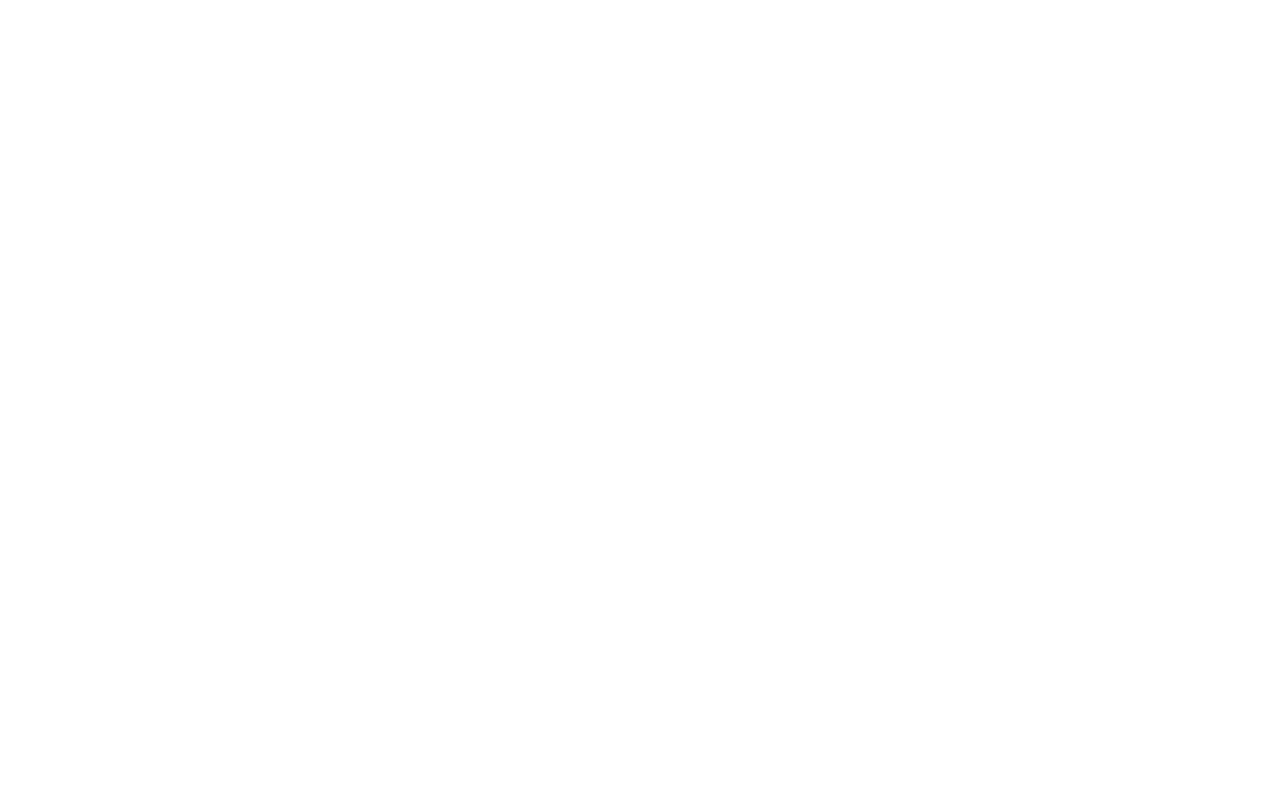
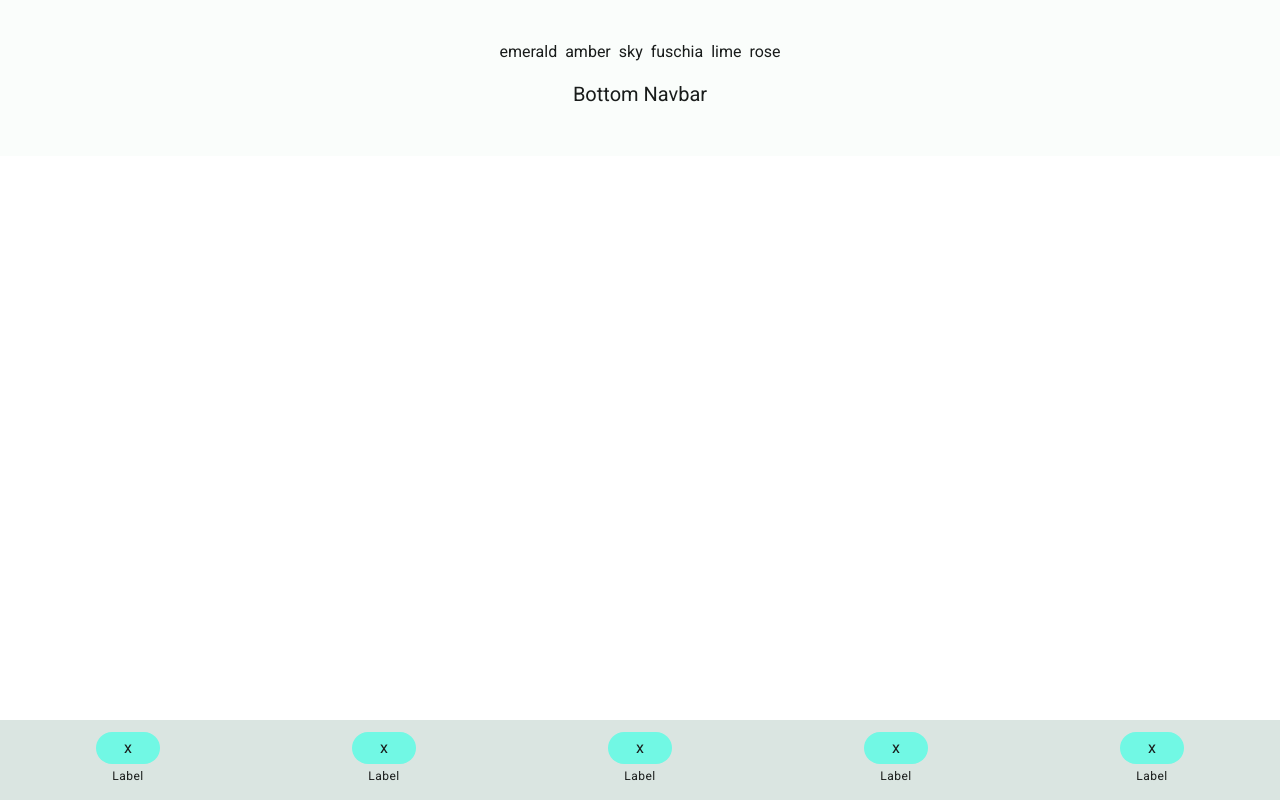
Before and after one commit to ndsanja/pijar-nuxt-md, a Nuxt app: page /md/bottom-navbar in a window 1280 px wide. Before the commit this address had no page. Built offline with nearby package versions, Linux system fonts and the light colour scheme.

Commit message:
create skeleton bottom-navbar

```diff
--- a/pages/index.vue
+++ b/pages/index.vue
@@ -20,6 +20,8 @@
     <NuxtLink to="/md/checkbox" class="underline">goto checkbox</NuxtLink>
     <NuxtLink to="/md/chip" class="underline">goto chip</NuxtLink>
     <NuxtLink to="/md/dialog" class="underline">goto dialog</NuxtLink>
+    <NuxtLink to="/md/divider" class="underline">divider</NuxtLink>
+    <NuxtLink to="/md/bottom-navbar" class="underline">bottom-navbar</NuxtLink>
     <div class="flex space-x-2">
       <button @click="generateColor('#10b981')">emerald</button>
       <button @click="generateColor('#f59e0b')">amber</button>
--- /dev/null
+++ b/pages/md/bottom-navbar.vue
@@ -0,0 +1,63 @@
+<script setup lang="ts">
+import { generateColor } from '~~/md/core/styles/colors';
+</script>
+
+<template>
+  <div
+    class="flex flex-col items-center justify-center space-y-4 py-10 text-on-background-light dark:text-on-background-dark bg-background-light dark:bg-background-dark">
+    <div class="flex space-x-2">
+      <button @click="generateColor('#10b981')">emerald</button>
+      <button @click="generateColor('#f59e0b')">amber</button>
+      <button @click="generateColor('#0ea5e9')">sky</button>
+      <button @click="generateColor('#d946ef')">fuschia</button>
+      <button @click="generateColor('#84cc16')">lime</button>
+      <button @click="generateColor('#881337')">rose</button>
+    </div>
+    <div class="flex flex-col items-center justify-center">
+      <h1 class="text-xl mb-2">Bottom Navbar</h1>
+      <div class="flex items-center justify-center">
+        <!--Start COMPONENT -->
+        <div
+          class="fixed bottom-0 left-0 right-0 flex items-center justify-around pt-3 pb-4 bg-surface-variant-light dark:bg-surface-variant-dark">
+
+          <div class="flex flex-col items-center justify-center space-y-1">
+            <div class="w-16 h-8 inline-flex items-center justify-center rounded-full bg-primary-container-light">
+              <span class="">x</span>
+            </div>
+            <span class="text-label-medium font-label-medium leading-label-medium tracking-label-medium">Label</span>
+          </div>
+
+          <div class="flex flex-col items-center justify-center space-y-1">
+            <div class="w-16 h-8 inline-flex items-center justify-center rounded-full bg-primary-container-light">
+              <span class="">x</span>
+            </div>
+            <span class="text-label-medium font-label-medium leading-label-medium tracking-label-medium">Label</span>
+          </div>
+
+          <div class="flex flex-col items-center justify-center space-y-1">
+            <div class="w-16 h-8 inline-flex items-center justify-center rounded-full bg-primary-container-light">
+              <span class="">x</span>
+            </div>
+            <span class="text-label-medium font-label-medium leading-label-medium tracking-label-medium">Label</span>
+          </div>
+
+          <div class="flex flex-col items-center justify-center space-y-1">
+            <div class="w-16 h-8 inline-flex items-center justify-center rounded-full bg-primary-container-light">
+              <span class="">x</span>
+            </div>
+            <span class="text-label-medium font-label-medium leading-label-medium tracking-label-medium">Label</span>
+          </div>
+
+          <div class="flex flex-col items-center justify-center space-y-1">
+            <div class="w-16 h-8 inline-flex items-center justify-center rounded-full bg-primary-container-light">
+              <span class="">x</span>
+            </div>
+            <span class="text-label-medium font-label-medium leading-label-medium tracking-label-medium">Label</span>
+          </div>
+        </div>
+        <!--End COMPONENT -->
+      </div>
+    </div>
+
+  </div>
+</template>
--- a/pages/md/dialog.vue
+++ b/pages/md/dialog.vue
@@ -2,7 +2,7 @@
 import { generateColor } from '~~/md/core/styles/colors';
 
 const showBasicDialog = ref(false)
-const showFullScreenDialog = ref(true)
+const showFullScreenDialog = ref(false)
 </script>
 
 <template>
--- /dev/null
+++ b/pages/md/divider.vue
@@ -0,0 +1,29 @@
+<script setup lang="ts">
+import { generateColor } from '~~/md/core/styles/colors';
+</script>
+
+<template>
+  <div
+    class="flex flex-col items-center justify-center space-y-4 py-10 text-on-background-light dark:text-on-background-dark bg-background-light dark:bg-background-dark">
+    <div class="flex space-x-2">
+      <button @click="generateColor('#10b981')">emerald</button>
+      <button @click="generateColor('#f59e0b')">amber</button>
+      <button @click="generateColor('#0ea5e9')">sky</button>
+      <button @click="generateColor('#d946ef')">fuschia</button>
+      <button @click="generateColor('#84cc16')">lime</button>
+      <button @click="generateColor('#881337')">rose</button>
+    </div>
+    <div class="flex flex-col items-center justify-center">
+      <h1 class="text-xl mb-2">DIvider</h1>
+      <div class="flex items-center justify-center">
+        <div class="w-[300px] h-[300px]">
+          <!--Start COMPONENT -->
+          <div class="h-[1px] w-full bg-outline-variant-light dark:bg-outline-variant-dark">
+            <!--End COMPONENT -->
+          </div>
+        </div>
+      </div>
+    </div>
+
+  </div>
+</template>
```
